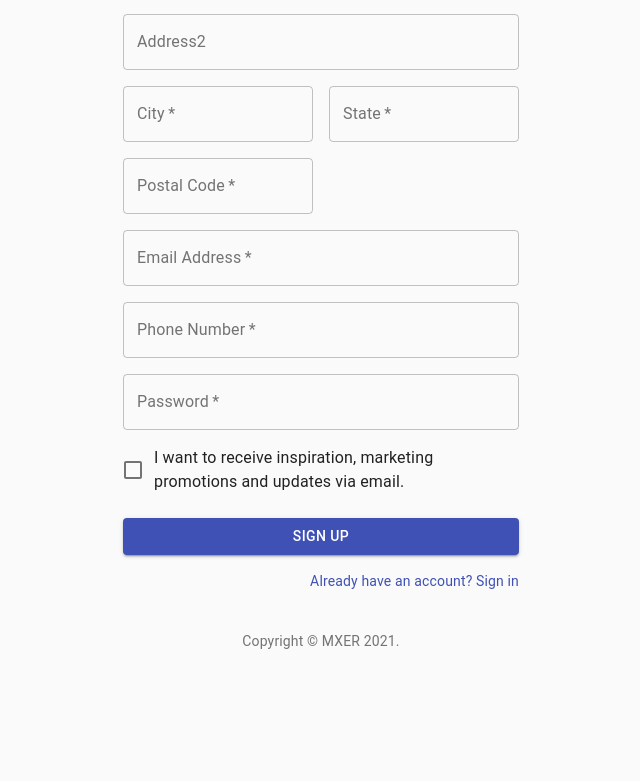
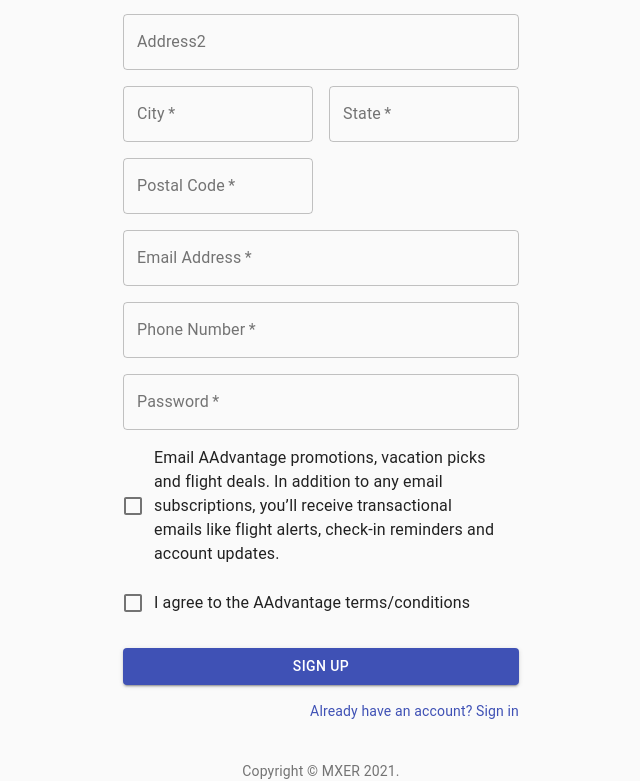
Before and after one commit to JLopezz3/AAChallenge, a React (Create React App) app in the folder client/: page /signup in a window 1280 px wide. Shown: the part 370-1151 px from the top of the page, without its empty margins (319-959 px from the left). Before the commit the page ends 1021 px from the top, so only its background shows below. Built offline with nearby package versions, Linux system fonts and the light colour scheme.

Commit message:
Login/Signup Updated

```diff
--- a/client/src/components/Login/Login.js
+++ b/client/src/components/Login/Login.js
@@ -31,7 +31,7 @@ const useStyles = makeStyles((theme) => ({
     height: "100vh",
   },
   image: {
-    backgroundImage: "url(https://source.unsplash.com/random)",
+    backgroundImage: "url(https://images.unsplash.com/photo-1563724576495-4bb026cc9133?ixid=MXwxMjA3fDB8MHxwaG90by1wYWdlfHx8fGVufDB8fHw%3D&ixlib=rb-1.2.1&auto=format&fit=crop&w=1868&q=80)",
     backgroundRepeat: "no-repeat",
     backgroundColor:
       theme.palette.type === "light"
@@ -111,13 +111,8 @@ export default function Login() {
               Sign In
             </Button>
             <Grid container>
-              <Grid item xs>
-                <Link href="#" variant="body2">
-                  Forgot password?
-                </Link>
-              </Grid>
               <Grid item>
-                <Link href="#" variant="body2">
+                <Link href="/signup" variant="body2">
                   {"Don't have an account? Sign Up"}
                 </Link>
               </Grid>
--- a/client/src/components/Signup/Signup.js
+++ b/client/src/components/Signup/Signup.js
@@ -195,7 +195,14 @@ export default function SignUp() {
                     <Grid item xs={12}>
                     <FormControlLabel
                         control={<Checkbox value="allowExtraEmails" color="primary" />}
-                        label="I want to receive inspiration, marketing promotions and updates via email."
+                        label="Email AAdvantage promotions, vacation picks and flight deals.
+                        In addition to any email subscriptions, you’ll receive transactional emails like flight alerts, check-in reminders and account updates."
+                    />
+                    </Grid>
+                    <Grid item xs={12}>
+                    <FormControlLabel
+                        control={<Checkbox value="allowExtraEmails" color="primary" required="required" />}
+                        label="I agree to the AAdvantage terms/conditions"
                     />
                     </Grid>
                 </Grid>
@@ -210,7 +217,7 @@ export default function SignUp() {
             </Button>
             <Grid container justify="flex-end">
                 <Grid item>
-                <Link href="#" variant="body2">
+                <Link href="/login" variant="body2">
                     Already have an account? Sign in
                 </Link>
                 </Grid>
```
